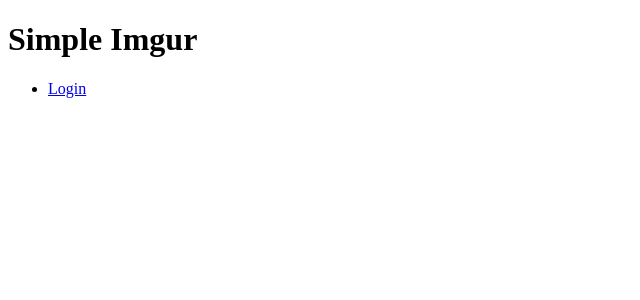
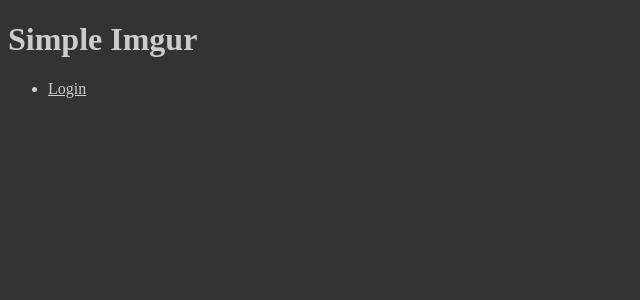
Before and after one commit to Gsus/simple-imgur, a Vue app: page / in a window 1280 px wide. Shown: the top 300 px of the page, without its empty margins (0-640 px from the left). Built offline with nearby package versions, Linux system fonts and the light colour scheme.

Commit message:
App now remembers the user through Local Storage

```diff
--- a/api/helper.js
+++ b/api/helper.js
@@ -17,6 +17,6 @@
       },
     })
       .then((res) => res.json())
-      .then((data) => console.log(data));
+      .then((images) => console.log(images.data));
   },
 };
--- a/src/App.vue
+++ b/src/App.vue
@@ -13,10 +13,25 @@
   name: 'App',
   components: {
     Navbar
+  },
+  created() {
+    if (localStorage.getItem("token")) {
+      let token = localStorage.getItem("token");
+      this.$store.commit('setToken', token);
+      this.$router.push('/gallery');
+    }
   }
 }
 </script>
 
 <style>
+body {
+  background: #333;
+  color: #ccc;
+}
 
+a {
+  /* text-decoration: none; */
+  color: inherit;
+}
 </style>
--- a/store/modules/auth.js
+++ b/store/modules/auth.js
@@ -17,6 +17,7 @@
   },
   logout({ commit }) {
     commit("setToken", null);
+    localStorage.removeItem("token");
   },
   finalizeLogin({ commit }) {
     // Take current url, remove the "#" at the beginning
@@ -32,6 +33,8 @@
       }
     }
     commit("setToken", token);
+    // Store token in local storage
+    localStorage.setItem("token", token);
   },
 };
 
```
